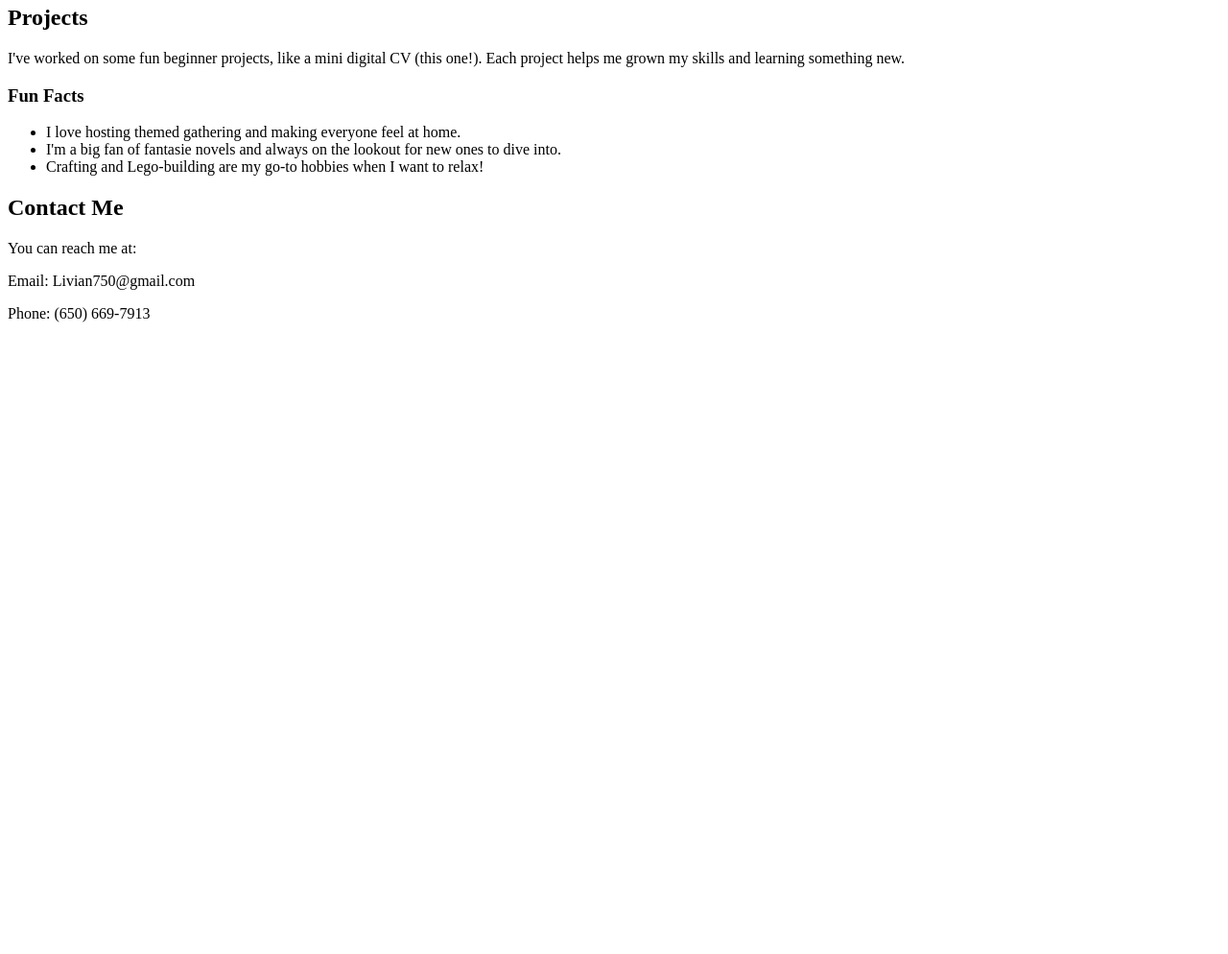
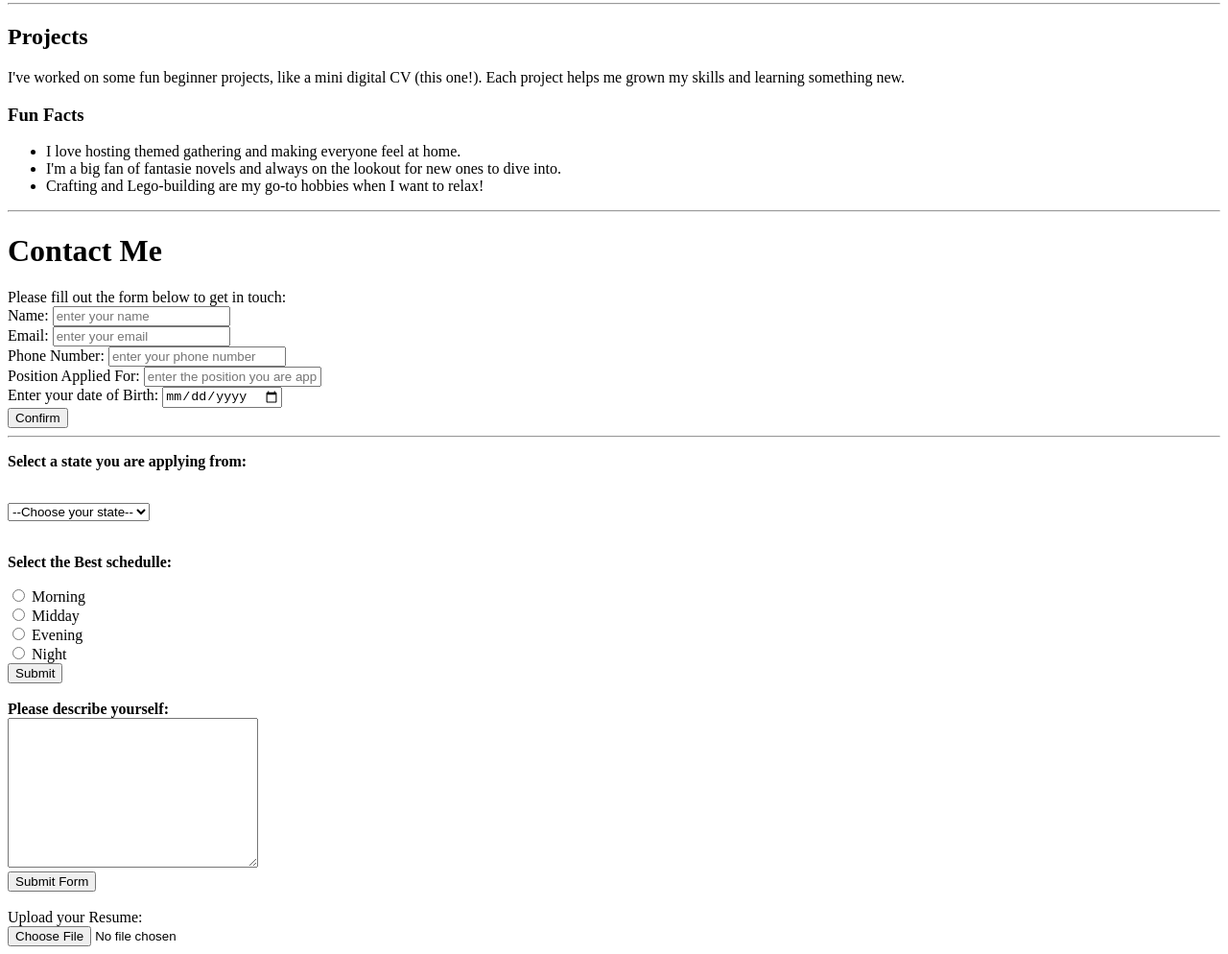
Before and after one commit to livian750-cyber/digital-cv, a plain HTML site: page index.html in a window 1280 px wide. Shown: the part 1086-2080 px from the top of the page at 96% size. Before the commit the page ends 1438 px from the top, so only its background shows below. Drawn offline with Linux system fonts and the light colour scheme.

Commit message:
Fix typos and enhance contact form structure
Corrected typos and formatting in the contact form and added new fields.

```diff
--- a/index.html
+++ b/index.html
@@ -47,12 +47,12 @@
         <li>Current Learning Pyton, HTML and CSS throught a Spring
             board software engineering course
         </li>
-        <li>Fluent in Portugueseand English</li>
+        <li>Fluent in Portuguese and English</li>
         <li>Enthusiastic about creative problem - solving and hands-on projects</li>
 
     </ul>
 </section>
-    <table>
+<table>
     <thead>
         <tr></tr>
             <th>Skills</th>
@@ -85,10 +85,12 @@
             <td>English</td>
             <td>Advanced</td>
             <td>Living in the US since 2022, studying and working</td>
+            <hr>
         </tr>
         </tbody>
         </table>
     </tbody>
+    <hr>
 <section id="projects">
     <h2>Projects</h2>
     <p> I've worked on some fun beginner projects, like a mini digital CV (this one!). Each project helps me grown my skills and learning something new.</p>
@@ -103,6 +105,90 @@
     </ul>
 
 </section>
+<hr>
+<body>
+  <h1>Contact Me</h1>
+   <form>
+<label>Please fill out the form below to get in touch:</label>
+    <br>
+    <label>Name:</label>
+    <input name ="Name" type="text"  placeholder="enter your name"required>
+    <br>
+        <label>Email:</label>
+   <input name ="Email" type="email"  placeholder="enter your email"  required>
+    <br>
+        <label>Phone Number:</label>
+    <input name="Phone Number" type="tel" placeholder="enter your phone number" required>
+       <br>
+    <label>Position Applied For:</label>
+   <input name="Position" type="text" placeholder="enter the position you are applying for" required>
+    <br>
+    <label>Enter your date of Birth:</label>
+     <input type="date" name="Date of Birth" required>
+        <br>
+
+</form>
+   <button>Confirm</button>
+   <hr>
+
+   <form>
+
+      <p><b>Select a state you are applying from:</b></p>
+      <br>
+  <select name="state">
+    <option value="">--Choose your state--</option>
+    <option value="AL" >Alabama</option>
+    <option value="AK">Alaska</option>
+    <option value="AZ">Arizona</option>
+    <option value="AR">Arkansas</option>
+    <option value="CA">California</option>
+    <option value="CO">Colorado</option>
+    <option value="CT">Connecticut</option>
+    <option value="DE">Delaware</option>
+    <option value="FL">Florida</option>
+    <option value="GA">Georgia</option>
+    <option value="HI">Hawaii</option>
+  </select>
+   </form>
+    <br>
+
+
+    <form>
+
+      <p><b>Select the Best schedulle:</b></p>
+      <input type="radio" name="schedule" value="Morning">
+      <label>Morning</label>
+      <br>
+      <input type="radio" name="schedule" value="Midday">
+      <label>Midday</label>
+      <br>
+      <input type="radio" name="schedule" value="Evening">
+      <label>Evening</label>
+      <br>
+      <input type="radio" name="schedule" value="Night">
+      <label>Night</label>
+      <br>
+      <button type="submit" value="GO">Submit</button>
+
+    </form>
+
+<br>
+<form>
+    <label><b>Please describe yourself:</b></label>
+    <br>
+    <textarea name="description" cols="30" rows="10" minlength="10" maxlength="1000" required>
+    </textarea>
+    <br>
+    <button type="submit">Submit Form </button>
+</form>
+<br>
+<form method="post" enctype="multipart/form-data">
+      <label>
+        Upload your Resume:
+        <br>
+        <input type="file" required>
+      </label>
+    </form>
 <section id="Contact">
     <h2>Contact Me</h2>
     <p>You can reach me at:</p>
```
